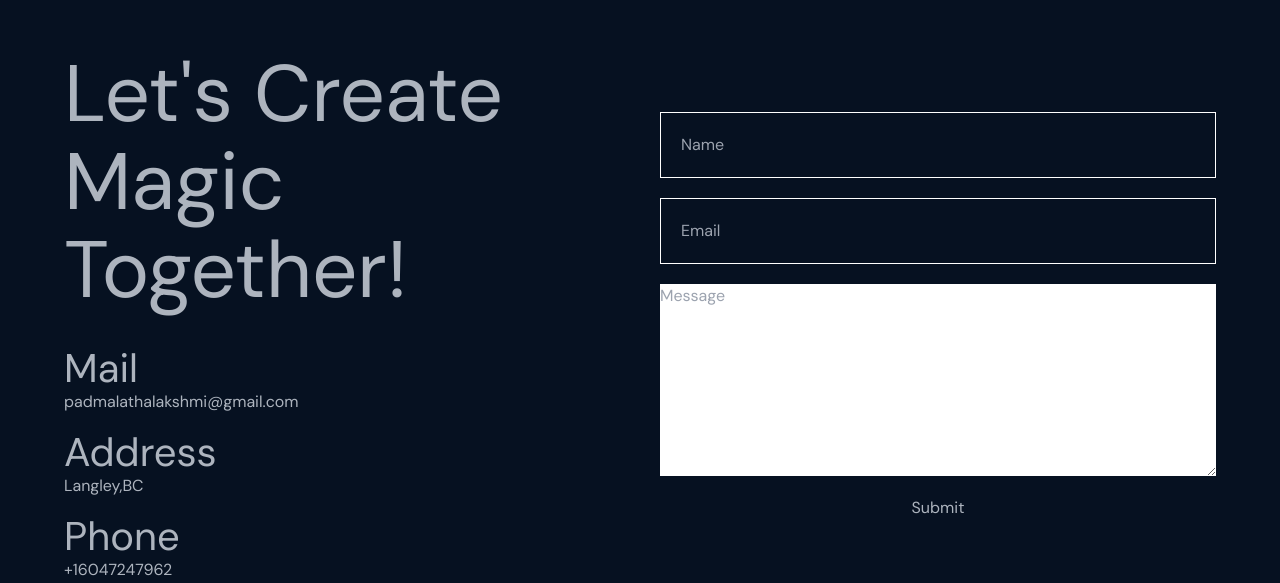
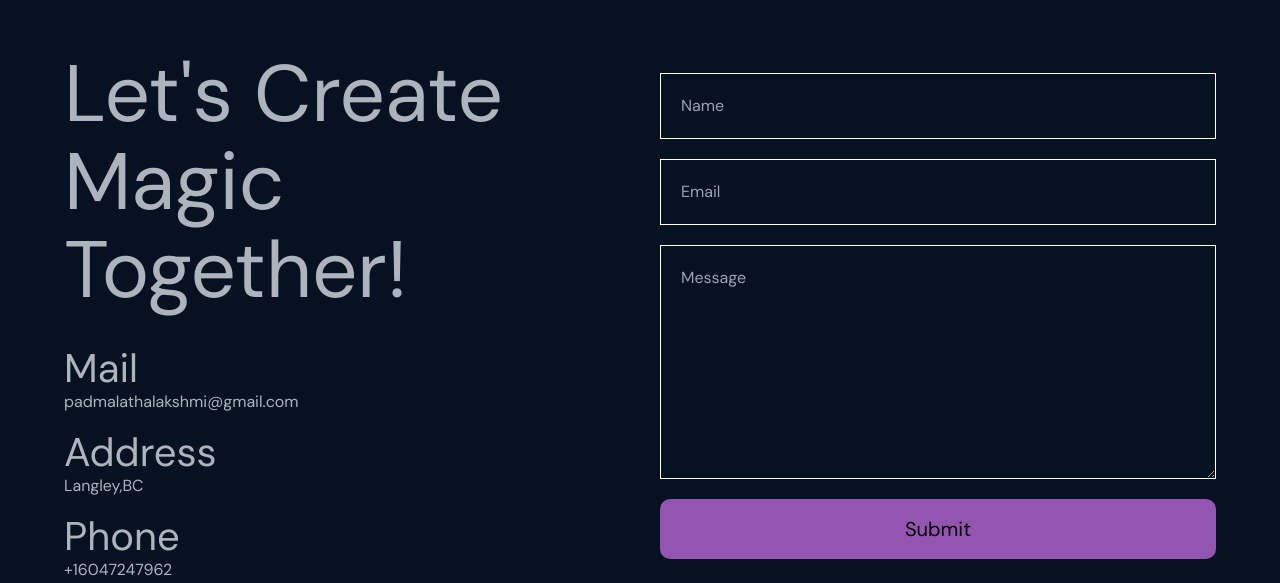
Before and after one commit to padmalathak/portfolio, a React (Create React App) app: page / in a window 1280 px wide. Shown: the part 7837-8420 px from the top of the page. Built offline with nearby package versions, Linux system fonts and the light colour scheme.

Commit message:
Contact page

```diff
--- a/src/Component/Contact/Contact.jsx
+++ b/src/Component/Contact/Contact.jsx
@@ -1,23 +1,47 @@
+import { animate, motion } from "framer-motion";
 import "./Contact.scss";
+
+const variants = {
+  initial: {
+    y: 500,
+    opacity: 0,
+  },
+  animate: {
+    y: 0,
+    opacity: 1,
+    transition: {
+      duration: 0.5,
+      staggerChildren: 0.1,
+    },
+  },
+};
 function Contact() {
   return (
     <section id="Contact">
-      <div className="contact">
-        <div className="textContainer">
-          <h1>Let's Create Magic Together!</h1>
-          <div className="item">
+      <motion.div
+        className="contact"
+        variants={variants}
+        initial="initial"
+        whileInView="animate"
+        viewport={{ once: true }}
+      >
+        <motion.div className="textContainer" variants={variants}>
+          <motion.h1 variants={variants}>
+            Let's Create Magic Together!
+          </motion.h1>
+          <motion.div variants={variants} className="item">
             <h2>Mail</h2>
             <span>padmalathalakshmi@gmail.com</span>
-          </div>
-          <div className="item">
+          </motion.div>
+          <motion.div variants={variants} className="item">
             <h2>Address</h2>
             <span>Langley,BC</span>
-          </div>
-          <div className="item">
+          </motion.div>
+          <motion.div variants={variants} className="item">
             <h2>Phone</h2>
             <span>+16047247962</span>
-          </div>
-        </div>
+          </motion.div>
+        </motion.div>
         <div className="formContainer">
           <form>
             <input type="text" required placeholder="Name" />
@@ -26,7 +50,7 @@ function Contact() {
             <button>Submit</button>
           </form>
         </div>
-      </div>
+      </motion.div>
     </section>
   );
 }
--- a/src/Component/Contact/Contact.scss
+++ b/src/Component/Contact/Contact.scss
@@ -54,13 +54,25 @@
       flex-direction: column;
       gap: 20px;
 
-      input {
+      input,
+      textarea {
         padding: 20px;
         // margin-bottom: 2rem;
         background-color: transparent;
         border: 1px solid white;
         // display: block;
       }
+
+      button {
+        border-radius: 10px;
+        background-color: rgb(148, 85, 177);
+        padding: 15px;
+        color: black;
+        font-size: 20px;
+        &:hover {
+          background-color: white;
+        }
+      }
     }
   }
 }
```
